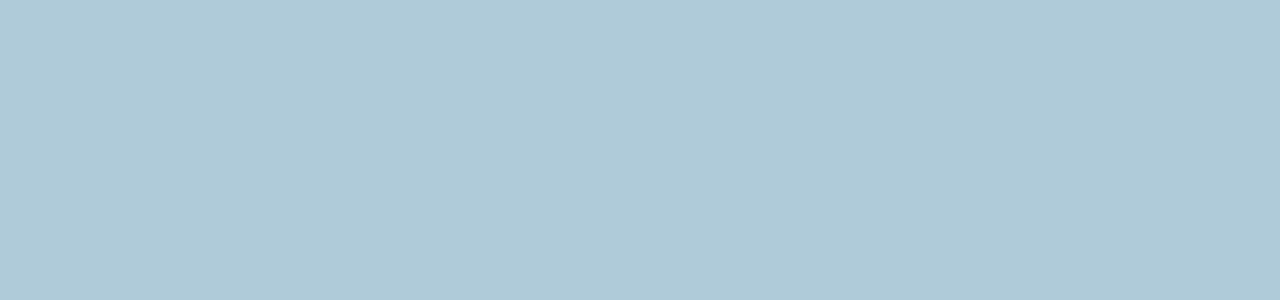
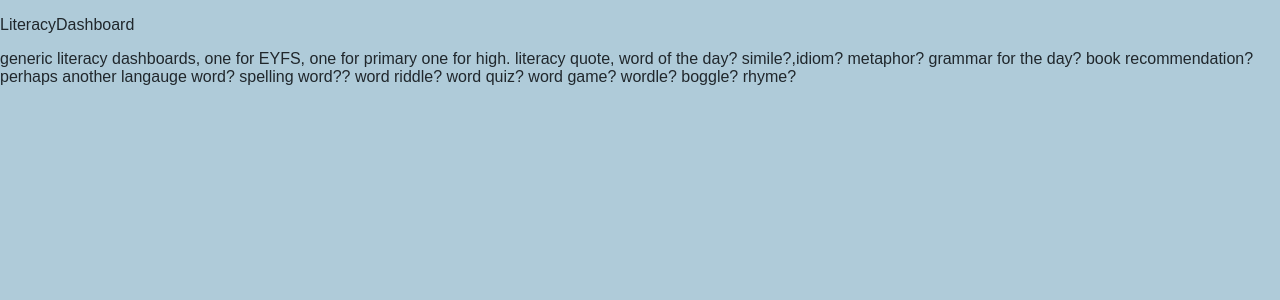
Before and after one commit to BeckieMorton/classview, a React (Vite) app: page /LiteracyDashboard in a window 1280 px wide. Before the commit this address had no page. Shown: the top 300 px of the page. Built offline with nearby package versions, Linux system fonts and the light colour scheme; a web font is replaced by a local one.

Commit message:
routes and pages for generic literacy and maths

```diff
--- a/src/components/Landing/Landing.jsx
+++ b/src/components/Landing/Landing.jsx
@@ -32,6 +32,14 @@ export const Landing = () => {
           routeLocation={"CreateLesson"}
           textGoesHere={"CREATE your own lesson"}
         />
+        <Button
+          routeLocation={"LiteracyDashboard"}
+          textGoesHere={"Generic literacy displays (EYFS, Primary, High)"}
+        />
+        <Button
+          routeLocation={"MathsDashboard"}
+          textGoesHere={"Generic math displays (EYFS, Primary, High)"}
+        />
       </div>
       <div className={styles.landingBox}>
         <BookAnimation />
--- /dev/null
+++ b/src/components/NumberoftheDay/NumberoftheDay.jsx
@@ -0,0 +1,5 @@
+import React from "react";
+
+export const NumberoftheDay = () => {
+  return <div>NumberoftheDay</div>;
+};
--- /dev/null
+++ b/src/pages/LiteracyDashboard/LiteracyDashboard.jsx
@@ -0,0 +1,15 @@
+import React from "react";
+
+export const LiteracyDashboard = () => {
+  return (
+    <div>
+      <p>LiteracyDashboard</p>
+      <p>
+        generic literacy dashboards, one for EYFS, one for primary one for high.
+        literacy quote, word of the day? simile?,idiom? metaphor? grammar for
+        the day? book recommendation? perhaps another langauge word? spelling
+        word?? word riddle? word quiz? word game? wordle? boggle? rhyme?
+      </p>
+    </div>
+  );
+};
--- /dev/null
+++ b/src/pages/MathsDashboard/MathsDashboard.jsx
@@ -0,0 +1,13 @@
+import React from "react";
+
+export const MathsDashboard = () => {
+  return (
+    <div>
+      <p>MathsDashboard</p>
+      <p>
+        number of the day? maths quote or joke? sum of the day? shapes 2d 3d,
+        lines, maths word of the day?
+      </p>
+    </div>
+  );
+};
--- a/src/routes/routes.jsx
+++ b/src/routes/routes.jsx
@@ -5,6 +5,8 @@ import { EyfsDashboard } from "../pages/EyfsDashboard/EyfsDashboard";
 import { DetailedDashboard } from "../pages/DetailedDashboard/DetailedDashboard";
 import { CreateDashboard } from "../pages/CreateDashboard/CreateDashboard";
 import { CreateLesson } from "../pages/CreateLesson/CreateLesson";
+import { LiteracyDashboard } from "../pages/LiteracyDashboard/LiteracyDashboard";
+import { MathsDashboard } from "../pages/MathsDashboard/MathsDashboard";
 
 const routes = (
   <>
@@ -14,6 +16,8 @@ const routes = (
     <Route path="/DetailedDashboard" element={<DetailedDashboard />} />
     <Route path="/CreateDashboard" element={<CreateDashboard />} />
     <Route path="/CreateLesson" element={<CreateLesson />} />
+    <Route path="/LiteracyDashboard" element={<LiteracyDashboard />} />
+    <Route path="/MathsDashboard" element={<MathsDashboard />} />
   </>
 );
 
```
Also changed, not shown: src/components/TrueOrFalse/TrueOrFalse.jsx (added, +21 -0 lines).
